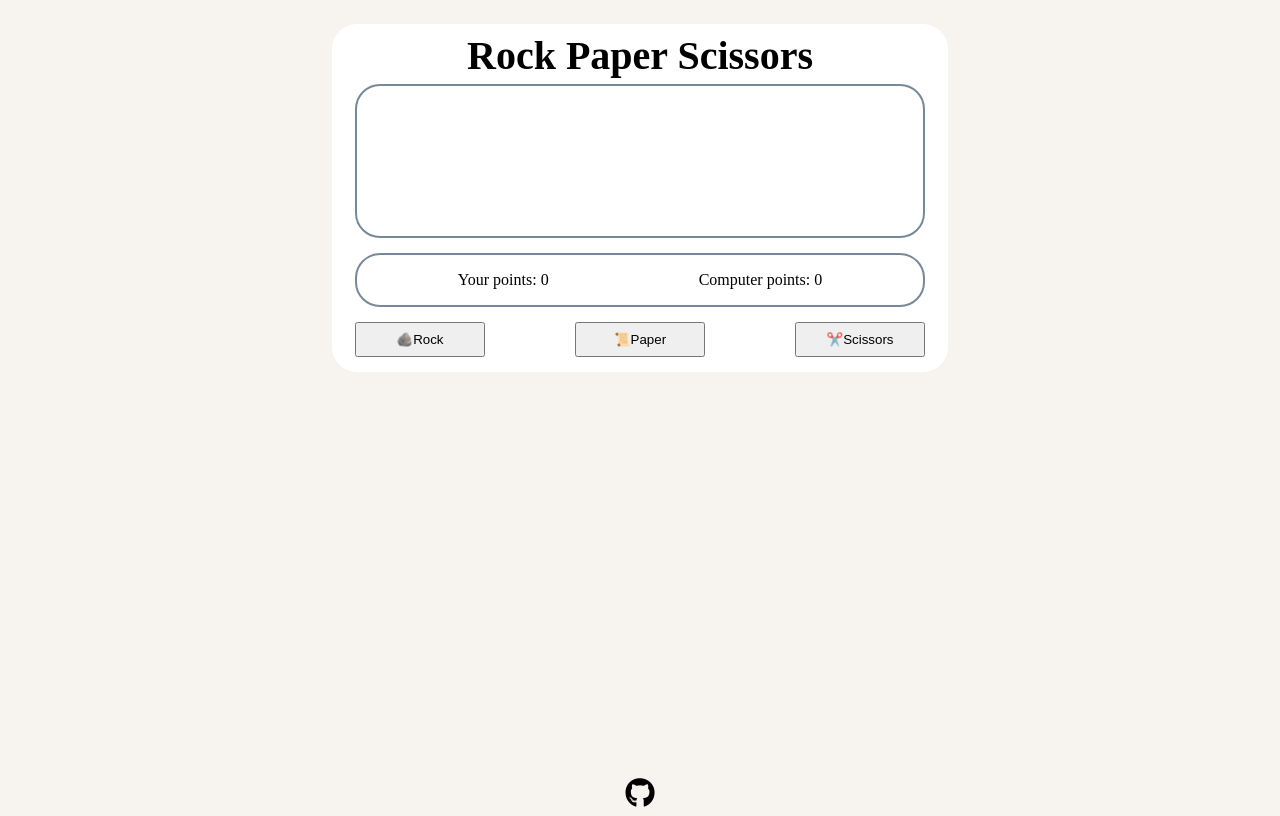
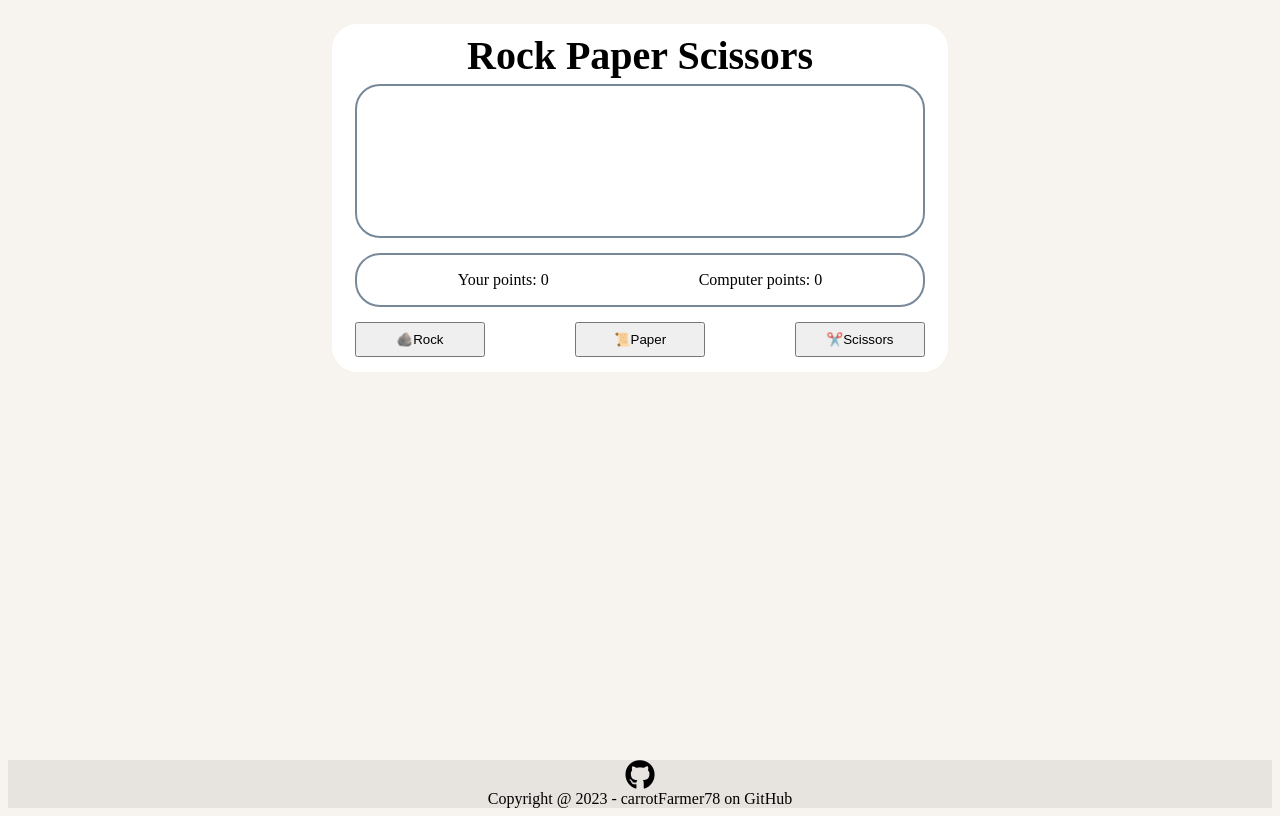
Before and after one commit to carrotFarmer78/RockPaperScissorsTOP, a plain HTML site: page index.html in a window 1280 px wide. Drawn offline with Linux system fonts and the light colour scheme.

```diff
--- a/index.html
+++ b/index.html
@@ -25,7 +25,10 @@
 
     </div>
     <div class="footer">
-           <div class="foo"><i class="fab fa-github" style='font-size:30px'></i></div>
+           <div class="links">
+            <a href="https://github.com/carrotFarmer78"><i class="fab fa-github" style='font-size:30px'></i></a>
+            </div>
+            <p>Copyright @ 2023 - carrotFarmer78 on GitHub</p>
 
     </div>
 </body>
--- a/style.css
+++ b/style.css
@@ -54,16 +54,21 @@
     width: 130px;
     height: 35px;
 }
-
 .footer{
+    display: flex;
+    flex-direction: column;
     margin-top: auto;
-
+    align-items: center;
+    background-color: rgb(231, 227, 222);;
 }
-.foo{
-    display: flex;
-    justify-content: center;
+p{
+    margin: 0px;
 }
-#aaa{
-    display: flex;
-    justify-content: center;
+i:hover {
+    color: #AEC6CF;
+    transition: 0.4s;
+    cursor: pointer;
+  }
+  a:link, i {
+  color: black;
 }
```
